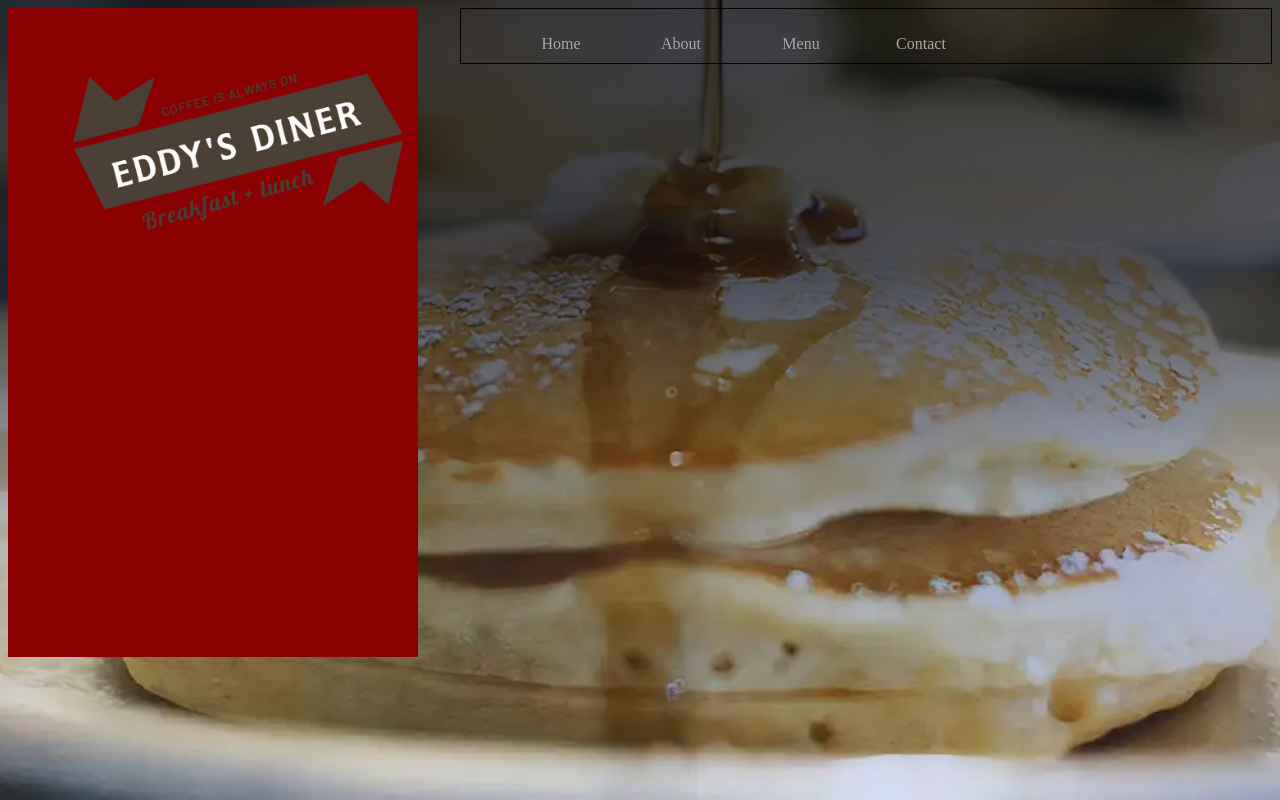
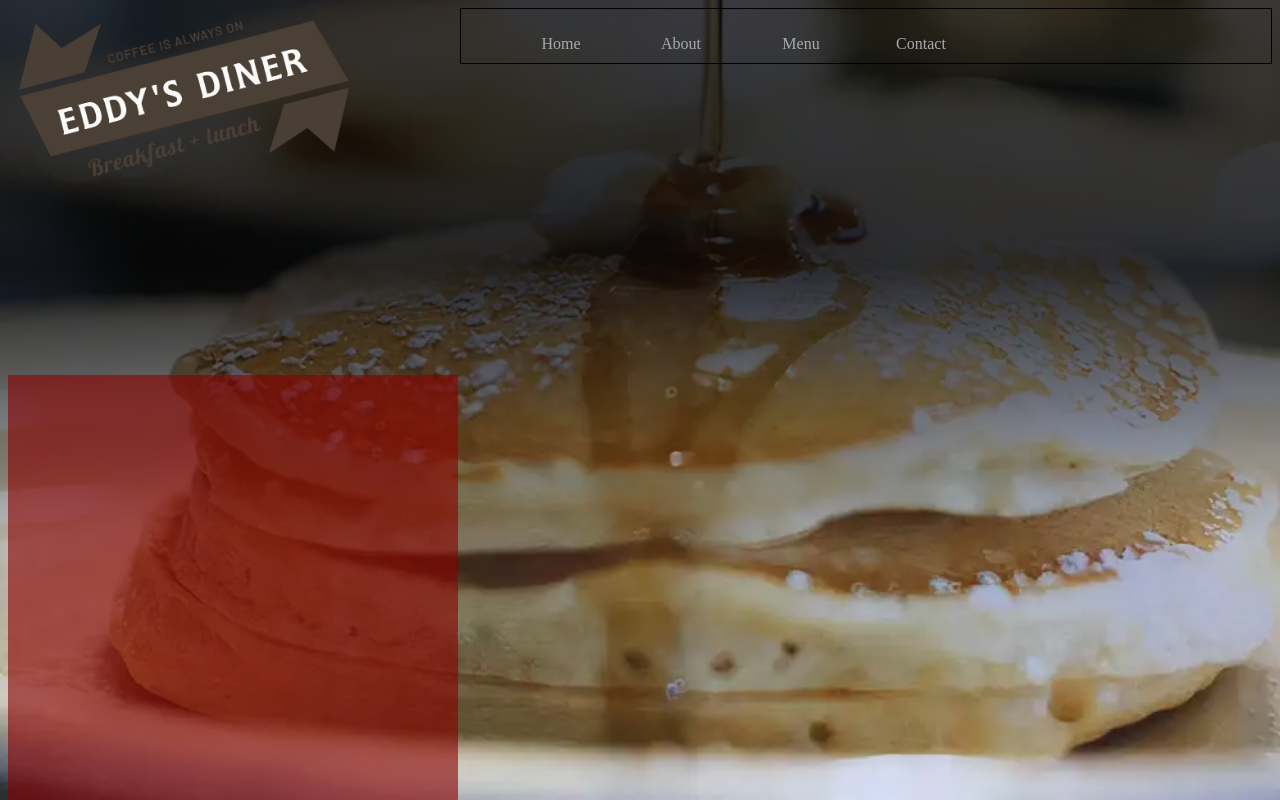
Before and after one commit to Lorena1055/Lorena1055.github.io, a plain HTML site: page index.html in a window 1280 px wide. Drawn offline with Linux system fonts and the light colour scheme.

Commit message:
logo placement, side box placement

```diff
--- a/index.html
+++ b/index.html
@@ -19,8 +19,10 @@
   </div>
 
   <div class= "side">
-    <img id="thelogo" src="logo.png">
+
   </div>
+
+  <img id="thelogo" src="logo.png">
 
 
 </body>
--- a/style.css
+++ b/style.css
@@ -8,7 +8,7 @@ body{
   font-family: latha;
   color: white;
   background: linear-gradient(
-    rgba(0,0,0,0.75),rgba(0,0,0,0.65),rgba(0,0,0,0.15),rgba(0,0,0,0)
+    rgba(0,0,0,0.75),rgba(0,0,0,0.80),rgba(0,0,0,0.15),rgba(0,0,0,0)
     )
     ,url(pancakes.png)no-repeat;
   background-size:cover;
@@ -42,19 +42,18 @@ body{
 
 /* side box, aesthetics */
 .side{
-  width: 300px;
-  height: 539px;
+  width: 310px;
+  height: 285px;
   background-color: darkred;
-  opacity: 1;
-  padding: 55px;
-
+  opacity: 0.6;
+  padding: 70px;
+  position: fixed;
+  bottom: 0;
 }
 
 /* logo placement */
 #thelogo {
     width: 350px;
     height: auto;
-    object-fit: side;
-    object-position: center left;
-
+    object-position: 1px 2px;
   }
```
